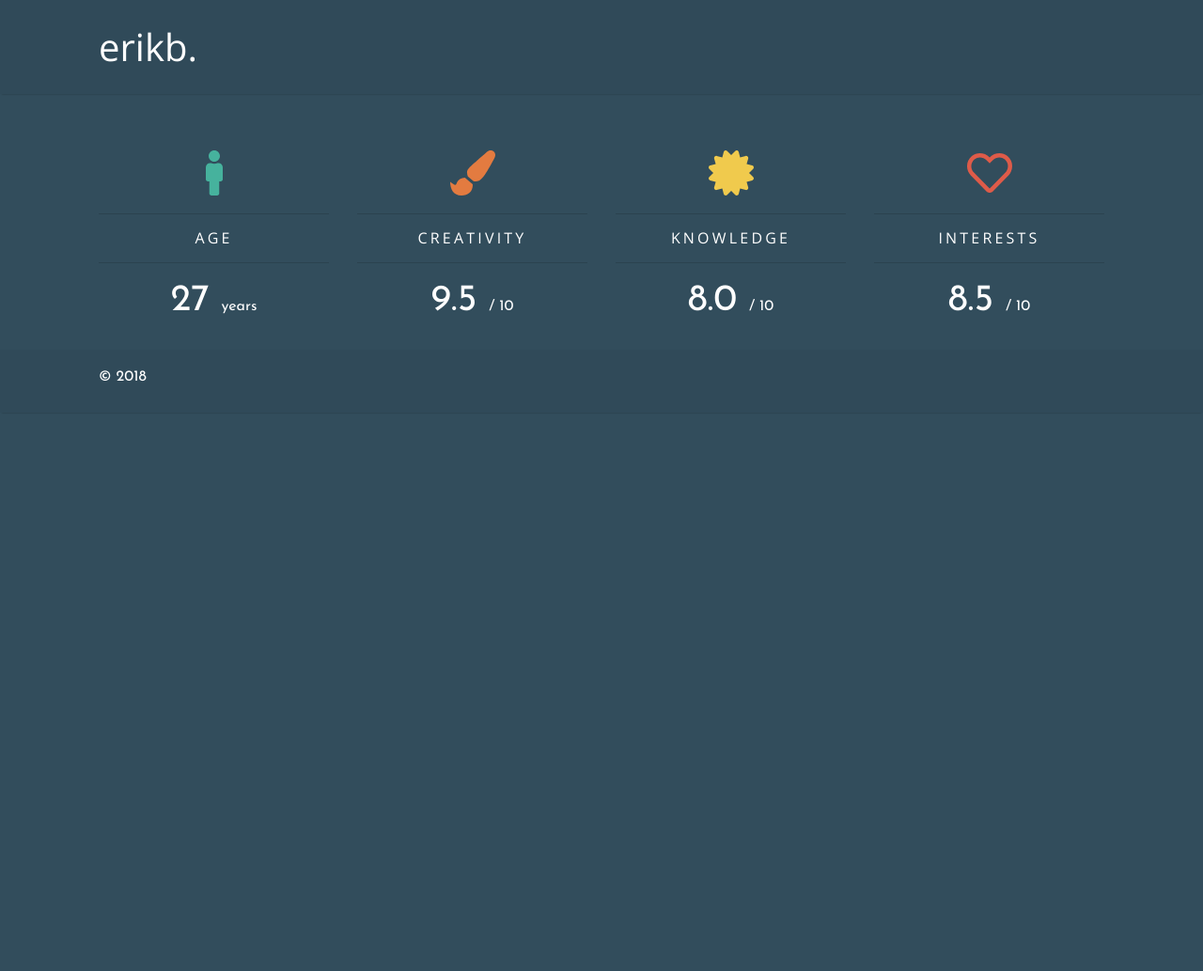
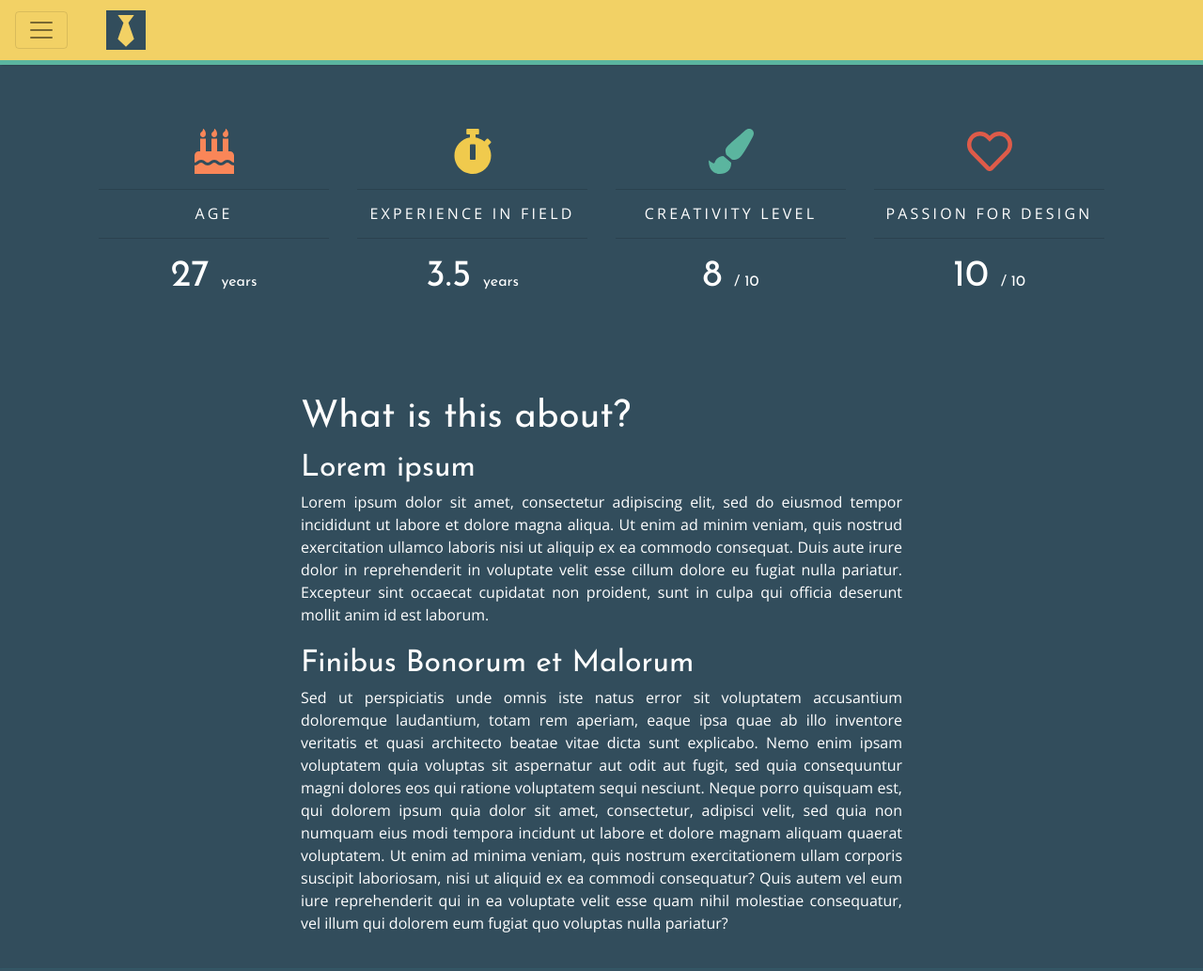
Before and after one commit to mroates/erikbernh, a website: page app/index.html in a window 1280 px wide. Shown: the top 1033 px of the page at 94% size. Before the commit the page ends 800 px from the top, so only its background shows below. Drawn offline with nearby package versions, Linux system fonts and the light colour scheme.

Commit message:
Added a bit more styling and mocked content

```diff
--- a/app/index.html
+++ b/app/index.html
@@ -12,64 +12,107 @@
 <!-- endbuild -->
 
 </head>
-<body>
-
-    <header class="container-fluid">
+<body class="d-flex flex-column full-viewport-height">
+    <div class="container-fluid flex-grow no-padding text-heading">
+        <header>
+            <nav class="navbar navbar-light">
+                    <button class="navbar-toggler" type="button"
+                        data-toggle="collapse"
+                        data-target="#navbar__content"
+                        aria-controls="navbar__content"
+                        aria-expanded="false"
+                        aria-label="Toggle navigation">
+                        <span class="navbar-toggler-icon"></span>
+                    </button>
                     <div class="container">
+                        <span class="color1">
+                            <i class="fab fa-black-tie fa-3x color1"></i>
+                        </span>
+                    </div>
+                    <div class="collapse navbar-collapse" id="navbar__content">
+                        <ul class="navbar-nav mr-auto mt-2 mt-lg-0">
+                        <li class="nav-item active">
+                            <a class="nav-link border-top" href="#">Portfolio</a>
+                        </li>
+                        <li class="nav-item">
+                            <a class="nav-link border-top" href="#">Contact</a>
+                        </li>
+                        </ul>
+                    </div>
+                    </nav>
+        </header>
+        <main class="container">
             <div class="row">
                 <div class="col">
-                    <section class="content">
-                        <h1>erikb.</h1>
-                    </section>
-                </div>
-            </div>
-        </div>
-    </header>
-
-    <div class="container">
-        <div class="row">
-            <div class="col">
-                <section class="content">
-                    <!-- <button class="btn btn-dark" onclick="ClickAction()">KLICKA</button> -->
-                </section>
-
                     <section class="content blocks">
                         <div class="row text-center">
-                        <div class="col col-12 col-md-3">
-                            <i class="fas fa-male fa-2x color8"></i>
+                            <div class="col col-12 col-md-3 blocks__item my-5">
+                                <i class="fas fa-birthday-cake fa-3x color7"></i>
                                 <p class="h6 py-3 my-3 border-top border-bottom text-uppercase text-spaced">Age</p>
                                 <p class="h1 font-heading">27 <span class="h6"> years</span></p>
                             </div>
-                        <div class="col col-12 col-md-3">
-                            <!-- <i class="fas fa-archive fa-2x color7"></i> -->
-                            <i class="fas fa-paint-brush fa-2x color7"></i>
-                            <p class="h6 py-3 my-3 border-top border-bottom text-uppercase text-spaced">Creativity</p>
-                            <p class="h1 font-heading">9.5 <span class="h6">/ 10</span></p>
+                            <div class="col col-12 col-md-3 blocks__item my-5">
+                                <i class="fas fa-stopwatch fa-3x color6"></i>
+                                <p class="h6 py-3 my-3 border-top border-bottom text-uppercase text-spaced">Experience in field</p>
+                                <p class="h1 font-heading">3.5 <span class="h6">years</span></p>
                             </div>
-                        <div class="col col-12 col-md-3">
-                            <i class="fas fa-certificate fa-2x color6"></i>
-                            <p class="h6 py-3 my-3 border-top border-bottom text-uppercase text-spaced">Knowledge</p>
-                            <p class="h1 font-heading">8.0 <span class="h6">/ 10</span></p>
+                            <div class="col col-12 col-md-3 blocks__item my-5">
+                                    <i class="fas fa-paint-brush fa-3x color8"></i>
+                                    <p class="h6 py-3 my-3 border-top border-bottom text-uppercase text-spaced">Creativity level</p>
+                                    <p class="h1 font-heading">8 <span class="h6">/ 10</span></p>
                                 </div>
-                        <div class="col col-12 col-md-3">
-                            <i class="far fa-heart fa-2x color5"></i>
-                            <p class="h6 py-3 my-3 border-top border-bottom text-uppercase text-spaced">Interests</p>
-                            <p class="h1 font-heading">8.5 <span class="h6">/ 10</span></p>
+                            <div class="col col-12 col-md-3 blocks__item my-5">
+                                <i class="far fa-heart fa-3x color5"></i>
+                                <p class="h6 py-3 my-3 border-top border-bottom text-uppercase text-spaced">Passion for design</p>
+                                <p class="h1 font-heading">10 <span class="h6">/ 10</span></p>
                             </div>
                         </div>
                     </section>
                 </div>
             </div>
+
+            <div class="row">
+                    <div class="col">
+                        <section class="content">
+                            <article>
+                                <h1>What is this about?</h1>
+                                <h2>Lorem ipsum</h2>
+                                <p>
+                                Lorem ipsum dolor sit amet, consectetur adipiscing elit,
+                                sed do eiusmod tempor incididunt ut labore et dolore magna aliqua.
+                                Ut enim ad minim veniam, quis nostrud exercitation ullamco laboris nisi
+                                ut aliquip ex ea commodo consequat. Duis aute irure dolor in reprehenderit
+                                in voluptate velit esse cillum dolore eu fugiat nulla pariatur.
+                                Excepteur sint occaecat cupidatat non proident, sunt in culpa qui
+                                officia deserunt mollit anim id est laborum.
+                                </p>
+
+                                <h2>Finibus Bonorum et Malorum</h2>
+                                <p>
+                                Sed ut perspiciatis unde omnis iste natus error sit voluptatem accusantium doloremque laudantium,
+                                totam rem aperiam, eaque ipsa quae ab illo inventore veritatis et quasi architecto beatae vitae
+                                dicta sunt explicabo. Nemo enim ipsam voluptatem quia voluptas sit aspernatur aut odit aut fugit,
+                                sed quia consequuntur magni dolores eos qui ratione voluptatem sequi nesciunt.
+                                Neque porro quisquam est, qui dolorem ipsum quia dolor sit amet, consectetur,
+                                adipisci velit, sed quia non numquam eius modi tempora incidunt ut labore et dolore
+                                magnam aliquam quaerat voluptatem. Ut enim ad minima veniam, quis nostrum exercitationem
+                                ullam corporis suscipit laboriosam, nisi ut aliquid ex ea commodi consequatur?
+                                Quis autem vel eum iure reprehenderit qui in ea voluptate velit esse quam nihil
+                                molestiae consequatur, vel illum qui dolorem eum fugiat quo voluptas nulla pariatur?
+                                </p>
+                            </article>
+                        </section>
+                    </div>
+                </div>
+        </main>
     </div>
 
     <footer class="container-fluid font-heading">
-        <div class="container">
         <div class="row">
             <div class="col">
                 <section class="content">
                     <p class="h6">&copy; 2018</p>
                 </section>
-                </div>
             </div>
         </div>
     </footer>
@@ -80,6 +123,7 @@
     <!--build:js js/main.min.js -->
 
         <script src="bower_components/jquery/dist/jquery.js"></script>
+        <script src="bower_components/bootstrap/dist/js/bootstrap.bundle.min.js"></script>
         <script src="js/main.js"></script>
     <!-- endbuild -->
 </body>
--- a/app/scss/styles.scss
+++ b/app/scss/styles.scss
@@ -11,12 +11,13 @@ $color3: #454445;
 $color4: #F5F2DC;
 $color5: #DE5B49;
 $color6: #F0CA4D;
-$color7: #E37B40;
-$color8: #46B29D;
+$color7: #FA8658;
+$color8: #5BB59F;
 $color_white: #ffffff;
 
 // Shadow
 $shadow_default: 0 2px 2px -2px rgba(0,0,0,0.3);
+$shadow_reversed: inset 0 2px 2px -2px rgba($color2,0.3);
 
 // Gutters
 $gutter_default: 20px;
@@ -27,7 +28,7 @@ $gutter_small: $gutter_default / 2;
 $border_radius_default: 2px;
 
 // Typography
-$fontsize_default: 24px;
+$fontsize_default: 16px;
 $fontfamily_default: 'Open Sans', Helvetica, Calibri, sans-serif;
 $fontfamily_heading: 'Josefin Sans', Helvetica, Calibri, sans-serif;
 $fontfamily_monospace: -apple-system,BlinkMacSystemFont,"Segoe UI",Roboto,"Helvetica Neue",Arial,sans-serif,"Apple Color Emoji","Segoe UI Emoji","Segoe UI Symbol";
@@ -37,6 +38,10 @@ div,span,ul,ol,li,dd,dt,table,td,th,tr,em,i,strong,b,h1,h2,h3,h4,h5,h6 {
     margin: 0;
     padding: 0;
     line-height: inherit;
+}
+
+h1,h2,h3,h4,h5,h6 {
+    font-family: $fontfamily_heading;
 }
 
 html, body {
@@ -62,15 +67,39 @@ body {
 }
 
 header {
-    background: darken($color1, 1);
+    background: lighten($color6, 5);
     box-shadow: $shadow_default;
+    border-bottom: 5px solid $color8;
+}
+
+nav {
+    .border-top {
+        border-color: darken($color6, 5) !important;
+    }
+}
+
+article {
+    max-width: 40em;
+    text-align: justify;
+    margin: 0 auto;
 }
 
 footer {
-    background: darken($color1, 1);
-    box-shadow: $shadow_default;
+    background: lighten($color1, 2);
+    box-shadow: $shadow_reversed;
 }
 
+.flex-grow {
+    flex: 1;
+}
+
+.no-padding {
+    padding: 0 !important;
+}
+
+.full-viewport-height {
+    min-height: 100vh;
+}
 
 .text-spaced {
     letter-spacing: 0.2rem;
```
Also changed, not shown: app/css/styles.css, app/favicon.png (added). Lines whose indentation alone changed are shown as unchanged.
